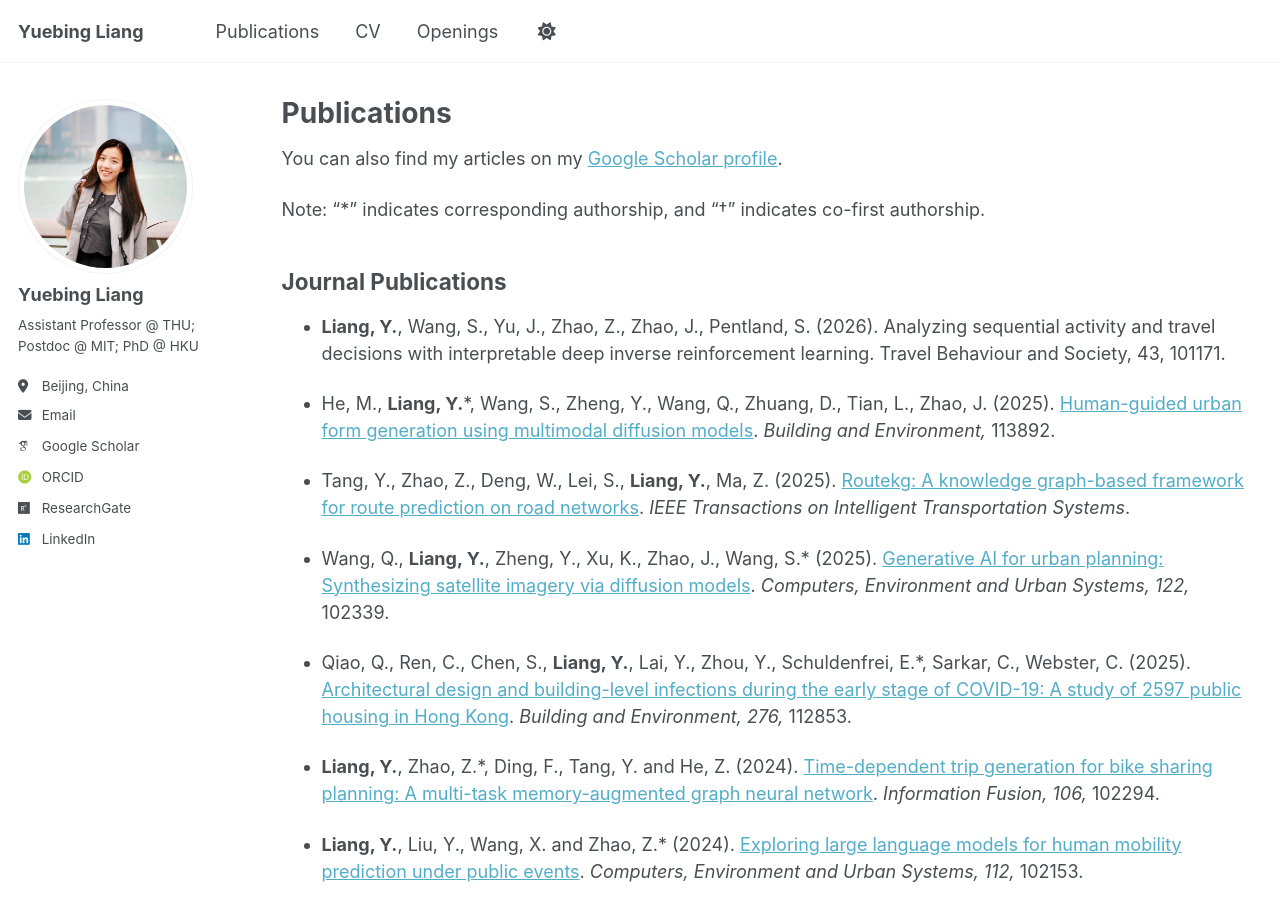
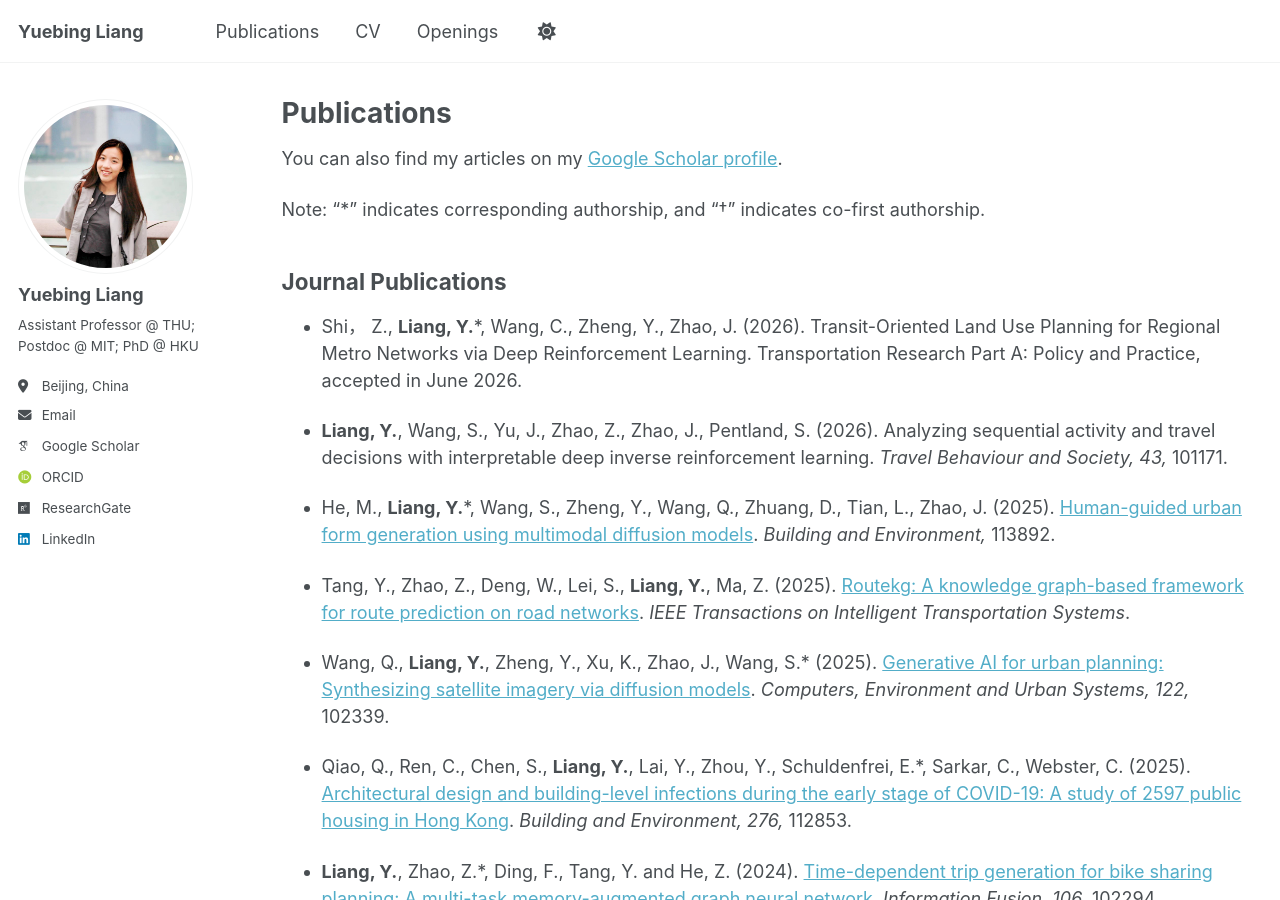
Before and after one commit to yuebingliang/yuebingliang.github.io, a Jekyll site: the page built from _pages/publications.md, in a window 1280 px wide and 900 px high. Built offline with Jekyll 4.4.1, drawn with Linux system fonts in a browser that asks for light colours; some web fonts are replaced.

Commit message:
Update publications.md

```diff
--- a/_pages/publications.md
+++ b/_pages/publications.md
@@ -10,7 +10,9 @@ Note: “*” indicates corresponding authorship, and “†” indicates co-fir
 
 ## Journal Publications
 
-* **Liang, Y.**, Wang, S., Yu, J., Zhao, Z., Zhao, J., Pentland, S. (2026). Analyzing sequential activity and travel decisions with interpretable deep inverse reinforcement learning. Travel Behaviour and Society, 43, 101171.
+* Shi， Z., **Liang, Y.***, Wang, C., Zheng, Y., Zhao, J. (2026). Transit-Oriented Land Use Planning for Regional Metro Networks via Deep Reinforcement Learning. Transportation Research Part A: Policy and Practice, accepted in June 2026.
+
+* **Liang, Y.**, Wang, S., Yu, J., Zhao, Z., Zhao, J., Pentland, S. (2026). Analyzing sequential activity and travel decisions with interpretable deep inverse reinforcement learning. <i>Travel Behaviour and Society, 43, </i>101171.
 
 * He, M., **Liang, Y.***,  Wang, S., Zheng, Y., Wang, Q., Zhuang, D., Tian, L., Zhao, J. (2025). [Human-guided urban form generation using multimodal diffusion models](https://doi.org/10.1016/j.buildenv.2025.113892). <i>Building and Environment, </i>113892.
 
```
